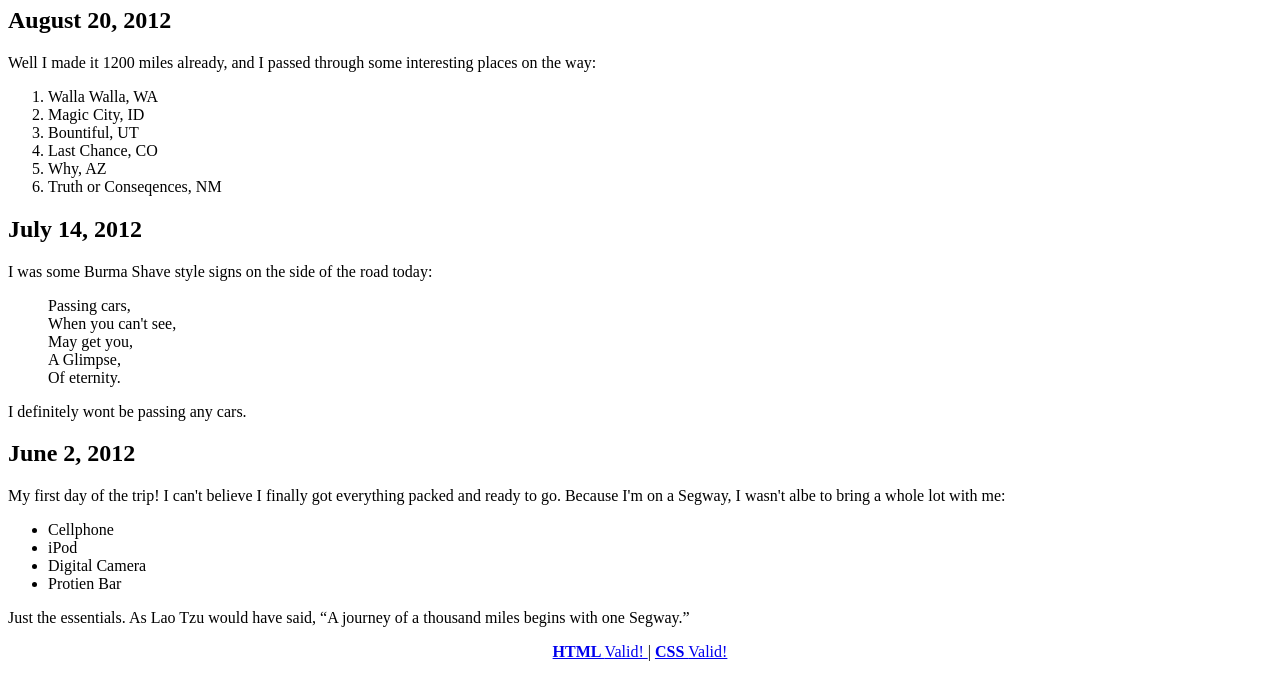
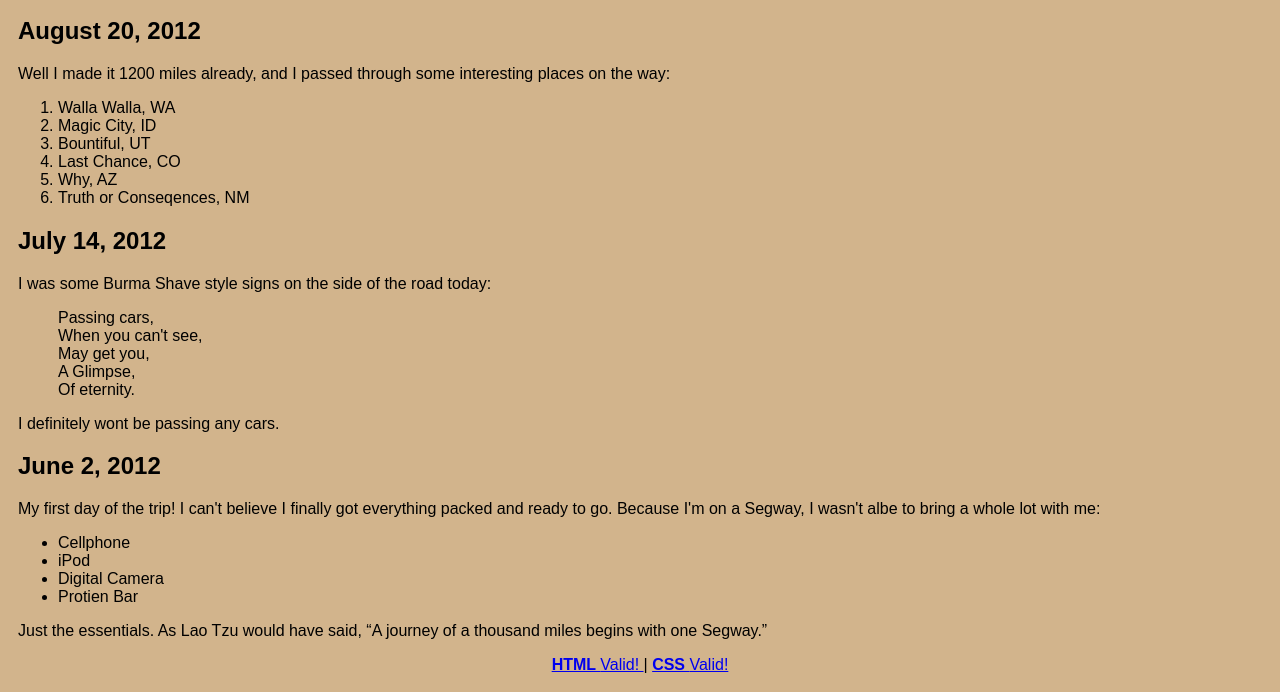
Before and after one commit to jydenn/website, a plain HTML site: page Headfirst/journal.html in a window 1280 px wide. Shown: the part 147-839 px from the top of the page. Before the commit the page ends 816 px from the top, so only its background shows below. Drawn offline with Linux system fonts and the light colour scheme.

Commit message:
journal.html

```diff
--- a/Headfirst/journal.html
+++ b/Headfirst/journal.html
@@ -4,8 +4,11 @@
 <meta charset="utf-8">
 <title>Tonys Trip around the U.S</title>
 <style>
-
-
+      body {
+          background-color: #d2b48c;
+          padding: 10px 10px 10px 10px;
+          font-family: sans-serif;
+      }
 </style>
 </head>
 <body>
```
